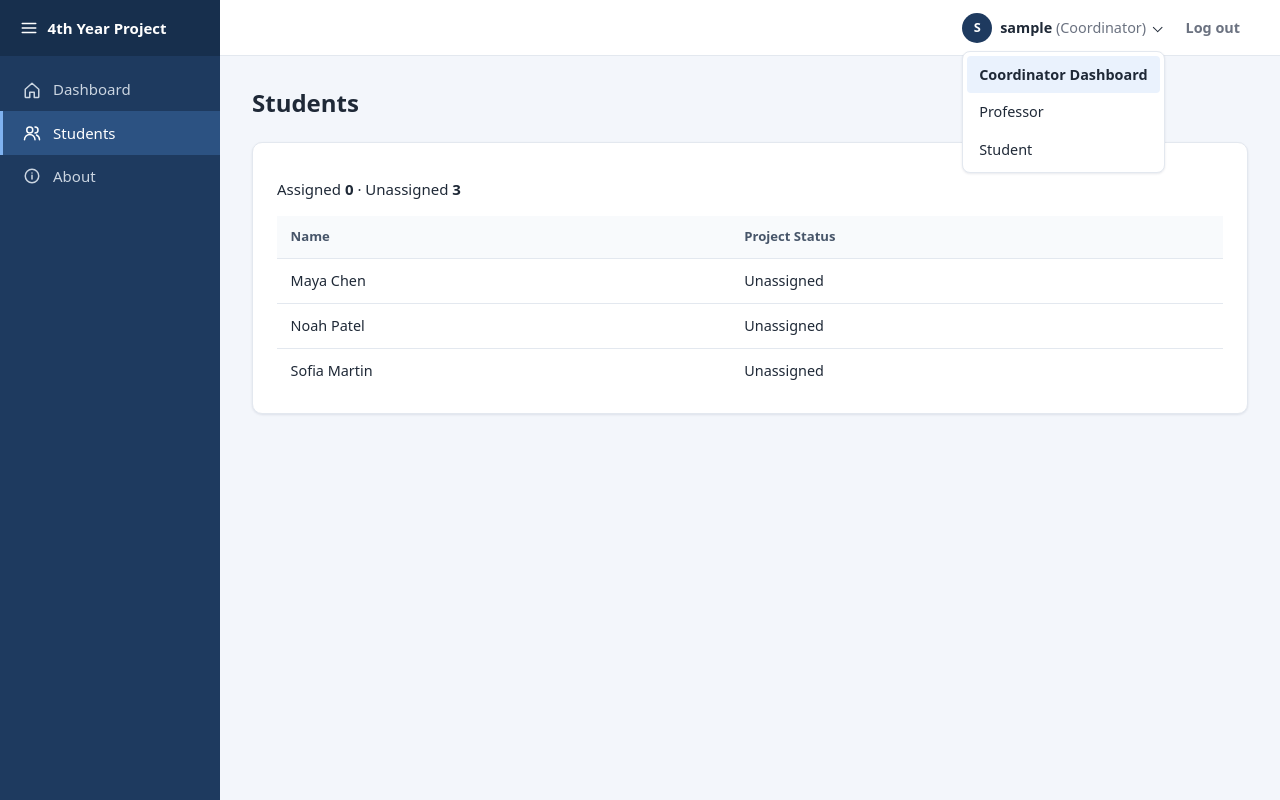
After one commit to GabrielleFarahexe/SYSC-4806-4th-Year-Project-Management-System, a Spring Boot app: page /coordinator/students in a window 1280 px wide, after a click that opens the changed part. The commit adds this page. Run offline with Spring Boot 4, Linux system fonts and the light colour scheme; the visitor is signed in with stand-in values (Sample User, id 1); some of the project's set-up classes (security, data sources, template engines, error pages and the like) are left out, and stand-ins take their place; some libraries are stand-ins or nearby versions.

Commit message:
fix routing and landing page

```diff
--- a/src/main/java/_thYearProjectManagamentSystemGroup20/config/SecurityConfig.java
+++ b/src/main/java/_thYearProjectManagamentSystemGroup20/config/SecurityConfig.java
@@ -23,7 +23,7 @@ public class SecurityConfig {
         UserDetails coordinator = User.withUsername("coordinator")
                 .password("{noop}coordinator123").roles("COORDINATOR").build();
         UserDetails admin = User.withUsername("admin")
-                .password("{noop}group20demo").roles("STUDENT", "PROFESSOR", "COORDINATOR").build();
+                .password("{noop}group20demo").roles("ADMIN", "STUDENT", "PROFESSOR", "COORDINATOR").build();
 
         return new InMemoryUserDetailsManager(student, professor, coordinator, admin);
     }
--- a/src/main/java/_thYearProjectManagamentSystemGroup20/controller/CoordinatorViewController.java
+++ b/src/main/java/_thYearProjectManagamentSystemGroup20/controller/CoordinatorViewController.java
@@ -1,18 +1,25 @@
 package _thYearProjectManagamentSystemGroup20.controller;
 
+import _thYearProjectManagamentSystemGroup20.model.ProjectStatus;
 import _thYearProjectManagamentSystemGroup20.model.Student;
+import _thYearProjectManagamentSystemGroup20.repository.ProjectRepository;
 import _thYearProjectManagamentSystemGroup20.repository.StudentRepository;
-import org.springframework.beans.factory.annotation.Autowired;
 import org.springframework.stereotype.Controller;
 import org.springframework.ui.Model;
 import org.springframework.web.bind.annotation.GetMapping;
 
 import java.util.List;
+import java.util.stream.StreamSupport;
 
 @Controller
 public class CoordinatorViewController {
-    @Autowired
-    private StudentRepository studentRepository;
+    private final StudentRepository studentRepository;
+    private final ProjectRepository projectRepository;
+
+    public CoordinatorViewController(StudentRepository studentRepository, ProjectRepository projectRepository) {
+        this.studentRepository = studentRepository;
+        this.projectRepository = projectRepository;
+    }
 
     @GetMapping("/coordinator/dashboard")
     public String index(Model model) {
@@ -20,10 +27,23 @@ public class CoordinatorViewController {
         long unassignedCount = studentRepository.countByAssigned(false);
         List<Student> unassignedStudents = studentRepository.findByAssigned(false);
 
+        model.addAttribute("availableProjectCount", projectRepository.countByStatus(ProjectStatus.ACTIVE));
         model.addAttribute("totalStudents", totalStudents);
         model.addAttribute("unassignedCount", unassignedCount);
         model.addAttribute("unassignedStudents", unassignedStudents);
 
         return "coordinator/dashboard";
     }
+
+    @GetMapping("/coordinator/students")
+    public String students(Model model) {
+        List<Student> students = StreamSupport.stream(studentRepository.findAll().spliterator(), false)
+                .toList();
+        long assignedCount = students.stream().filter(Student::isAssigned).count();
+
+        model.addAttribute("students", students);
+        model.addAttribute("assignedCount", assignedCount);
+        model.addAttribute("unassignedCount", students.size() - assignedCount);
+        return "coordinator/students";
+    }
 }
--- a/src/main/resources/static/css/styles.css
+++ b/src/main/resources/static/css/styles.css
@@ -142,10 +142,68 @@ h3 { font-size: 1rem; }
 }
 
 .user {
+    font-size: 0.9rem;
+}
+
+.user-identity,
+.role-switcher summary {
     display: flex;
     align-items: center;
     gap: 0.5rem;
-    font-size: 0.9rem;
+}
+
+.role-switcher {
+    position: relative;
+}
+
+.role-switcher summary {
+    cursor: pointer;
+    list-style: none;
+}
+
+.role-switcher summary::-webkit-details-marker {
+    display: none;
+}
+
+.role-switcher summary::after {
+    content: "";
+    width: 0.4rem;
+    height: 0.4rem;
+    border-right: 1.5px solid currentColor;
+    border-bottom: 1.5px solid currentColor;
+    transform: rotate(45deg);
+}
+
+.role-switcher nav {
+    position: absolute;
+    top: calc(100% + 0.5rem);
+    left: 0;
+    z-index: 2;
+    min-width: 100%;
+    padding: 0.25rem;
+    background: var(--surface);
+    border: 1px solid var(--border);
+    border-radius: 0.5rem;
+    box-shadow: var(--shadow);
+}
+
+.role-switcher a {
+    display: block;
+    padding: 0.5rem 0.75rem;
+    border-radius: 0.25rem;
+    color: var(--text);
+    text-decoration: none;
+    white-space: nowrap;
+}
+
+.role-switcher a:hover,
+.role-switcher a:focus-visible,
+.role-switcher a[aria-current="true"] {
+    background: var(--primary-soft);
+}
+
+.role-switcher a[aria-current="true"] {
+    font-weight: 600;
 }
 
 .avatar {
@@ -735,3 +793,10 @@ h3 { font-size: 1rem; }
         flex-direction: column;
     }
 }
+
+@media (max-width: 520px) {
+    .topbar {
+        gap: 0.5rem;
+        padding-inline: 0.75rem;
+    }
+}
--- a/src/main/resources/templates/availability.html
+++ b/src/main/resources/templates/availability.html
@@ -2,8 +2,7 @@
 <html lang="en" xmlns:th="http://www.thymeleaf.org">
 <head th:replace="~{fragments/layout :: head('My Availability')}"></head>
 <body>
-<!-- Shared by students and professors: pick the sidebar for whoever is logged in. -->
-<div class="app" th:with="role=${#authorization.expression('hasRole(''PROFESSOR'')')} ? 'professor' : 'student'">
+<div class="app">
     <aside th:replace="~{fragments/layout :: sidebar(${role}, 'availability')}"></aside>
 
     <div class="app-main">
@@ -16,7 +15,7 @@
 
             <p class="alert alert-success" th:if="${success}" th:text="${success}"></p>
 
-            <form class="card" th:action="@{/availability}" method="post">
+            <form class="card" th:action="@{${availabilityPath}}" method="post">
                 <p class="muted">Select all the times you are available (you can select multiple slots).</p>
 
                 <table class="availability-grid">
--- a/src/main/resources/templates/coordinator/dashboard.html
+++ b/src/main/resources/templates/coordinator/dashboard.html
@@ -23,8 +23,8 @@
                     <div class="stat-label">Students without Project</div>
                 </div>
                 <div class="stat-card">
-                    <div class="stat-value" th:text="${totalProjects} ?: 0">0</div>
-                    <div class="stat-label">Projects</div>
+                    <div class="stat-value" th:text="${availableProjectCount}">0</div>
+                    <div class="stat-label">Available Projects</div>
                 </div>
                 <div class="stat-card">
                     <div class="stat-value" th:text="${presentationsScheduled} ?: 0">0</div>
--- /dev/null
+++ b/src/main/resources/templates/coordinator/students.html
@@ -0,0 +1,43 @@
+<!DOCTYPE html>
+<html lang="en" xmlns:th="http://www.thymeleaf.org">
+<head th:replace="~{fragments/layout :: head('Students')}"></head>
+<body>
+<div class="app">
+    <aside th:replace="~{fragments/layout :: sidebar('coordinator', 'students')}"></aside>
+
+    <div class="app-main">
+        <header th:replace="~{fragments/layout :: topbar('Coordinator')}"></header>
+
+        <main class="content">
+            <div class="page-header">
+                <h1>Students</h1>
+            </div>
+
+            <section class="card">
+                <p>
+                    Assigned <strong th:text="${assignedCount}">0</strong>
+                    &middot; Unassigned <strong th:text="${unassignedCount}">0</strong>
+                </p>
+
+                <p class="muted" th:if="${#lists.isEmpty(students)}">No students found.</p>
+
+                <table class="table" th:unless="${#lists.isEmpty(students)}">
+                    <thead>
+                    <tr>
+                        <th scope="col">Name</th>
+                        <th scope="col">Project Status</th>
+                    </tr>
+                    </thead>
+                    <tbody>
+                    <tr th:each="student : ${students}">
+                        <td th:text="${student.name}">Name</td>
+                        <td th:text="${student.assigned} ? 'Assigned' : 'Unassigned'">Unassigned</td>
+                    </tr>
+                    </tbody>
+                </table>
+            </section>
+        </main>
+    </div>
+</div>
+</body>
+</html>
--- a/src/main/resources/templates/fragments/layout.html
+++ b/src/main/resources/templates/fragments/layout.html
@@ -40,10 +40,11 @@
             <svg class="icon" viewBox="0 0 24 24"><path d="M12 5v14M5 12h14"/></svg>
             Add Project
         </a>
-        <a th:href="@{/availability}" th:classappend="${active == 'availability'} ? 'active'">
+        <a th:href="@{/professor/availability}" th:classappend="${active == 'availability'} ? 'active'">
             <svg class="icon" viewBox="0 0 24 24"><rect x="3" y="4" width="18" height="18" rx="2"/><path d="M16 2v4M8 2v4M3 10h18"/></svg>
             My Availability
         </a>
+        <a th:replace="~{fragments/layout :: aboutLink(${role}, ${active})}"></a>
     </nav>
 
     <nav th:if="${role == 'student'}">
@@ -55,10 +56,11 @@
             <svg class="icon" viewBox="0 0 24 24"><circle cx="11" cy="11" r="7"/><path d="M21 21l-4.3-4.3"/></svg>
             Browse Projects
         </a>
-        <a th:href="@{/availability}" th:classappend="${active == 'availability'} ? 'active'">
+        <a th:href="@{/student/availability}" th:classappend="${active == 'availability'} ? 'active'">
             <svg class="icon" viewBox="0 0 24 24"><rect x="3" y="4" width="18" height="18" rx="2"/><path d="M16 2v4M8 2v4M3 10h18"/></svg>
             Availability
         </a>
+        <a th:replace="~{fragments/layout :: aboutLink(${role}, ${active})}"></a>
     </nav>
 
     <nav th:if="${role == 'coordinator'}">
@@ -66,22 +68,49 @@
             <svg class="icon" viewBox="0 0 24 24"><path d="M3 11l9-8 9 8v10a1 1 0 0 1-1 1h-5v-7H9v7H4a1 1 0 0 1-1-1z"/></svg>
             Dashboard
         </a>
-        <a th:href="@{/coordinator/dashboard#unassigned-students}">
+        <a th:href="@{/coordinator/students}" th:classappend="${active == 'students'} ? 'active'"
+           th:aria-current="${active == 'students'} ? 'page' : null">
             <svg class="icon" viewBox="0 0 24 24"><circle cx="9" cy="8" r="4"/><path d="M2 21a7 7 0 0 1 14 0M16 4a4 4 0 0 1 0 8M22 21a7 7 0 0 0-4-6.3"/></svg>
             Students
         </a>
+        <a th:replace="~{fragments/layout :: aboutLink(${role}, ${active})}"></a>
     </nav>
 </aside>
 
+<a th:fragment="aboutLink(role, active)" th:href="@{/{role}/about(role=${role})}"
+   th:classappend="${active == 'about'} ? 'active'"
+   th:aria-current="${active == 'about'} ? 'page' : null">
+    <svg class="icon" viewBox="0 0 24 24" aria-hidden="true"><circle cx="12" cy="12" r="9"/><path d="M12 11v5M12 8h.01"/></svg>
+    About
+</a>
+
 <header class="topbar" th:fragment="topbar(roleLabel)">
-    <div class="user">
-        <span class="avatar" th:text="${#strings.substring(#authentication.name, 0, 1)}">U</span>
-        <span><strong sec:authentication="name">user</strong> <span class="muted" th:text="'(' + ${roleLabel} + ')'">(Role)</span></span>
+    <div class="user"
+         th:with="canSwitchDashboards=${#authorization.expression('hasRole(''ADMIN'') or (authentication.name == ''admin'' and hasRole(''STUDENT'') and hasRole(''PROFESSOR'') and hasRole(''COORDINATOR''))')}">
+        <details class="role-switcher" th:if="${canSwitchDashboards}">
+            <summary aria-label="Switch dashboard" th:insert="~{fragments/layout :: userIdentity(${roleLabel})}"></summary>
+            <nav aria-label="Dashboard roles">
+                <a th:href="@{/coordinator/dashboard}"
+                   th:aria-current="${roleLabel == 'Coordinator'} ? 'true' : null">Coordinator Dashboard</a>
+                <a th:href="@{/professor}"
+                   th:aria-current="${roleLabel == 'Professor'} ? 'true' : null">Professor</a>
+                <a th:href="@{/student/dashboard}"
+                   th:aria-current="${roleLabel == 'Student'} ? 'true' : null">Student</a>
+            </nav>
+        </details>
+        <th:block th:unless="${canSwitchDashboards}">
+            <span th:replace="~{fragments/layout :: userIdentity(${roleLabel})}"></span>
+        </th:block>
     </div>
     <form th:action="@{/logout}" method="post">
         <button type="submit" class="button link">Log out</button>
     </form>
 </header>
 
+<span class="user-identity" th:fragment="userIdentity(roleLabel)">
+    <span class="avatar" th:text="${#strings.substring(#authentication.name, 0, 1)}">U</span>
+    <span><strong sec:authentication="name">user</strong> <span class="muted" th:text="'(' + ${roleLabel} + ')'">(Role)</span></span>
+</span>
+
 </body>
 </html>
```
Also changed, not shown: src/main/java/_thYearProjectManagamentSystemGroup20/Availability/AvailabilityController.java (+17 -2 lines), src/main/java/_thYearProjectManagamentSystemGroup20/config/SampleDataLoader.java (+17 -0 lines), src/main/java/_thYearProjectManagamentSystemGroup20/controller/HomeController.java (+10 -5 lines), src/main/resources/templates/index.html (+13 -8 lines), src/main/resources/templates/student/fragments/sidebar.html (added, +11 -0 lines), README.md, 5 other files.
